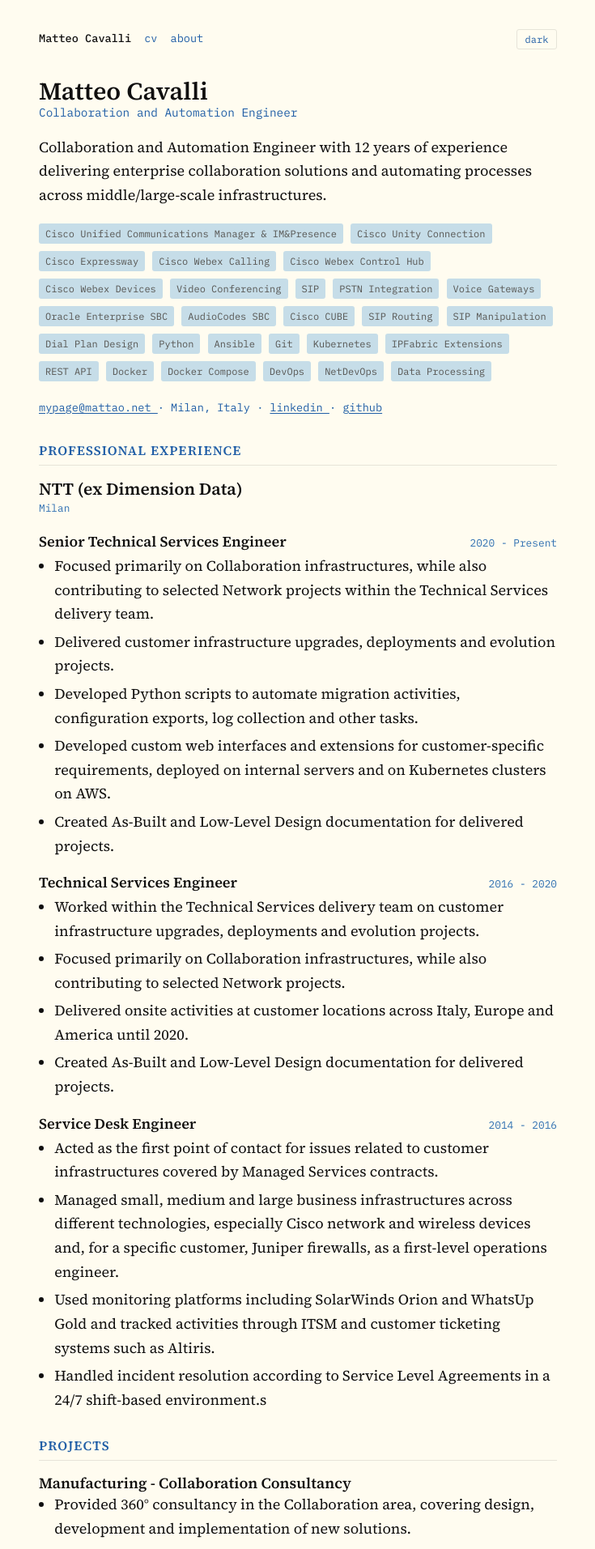
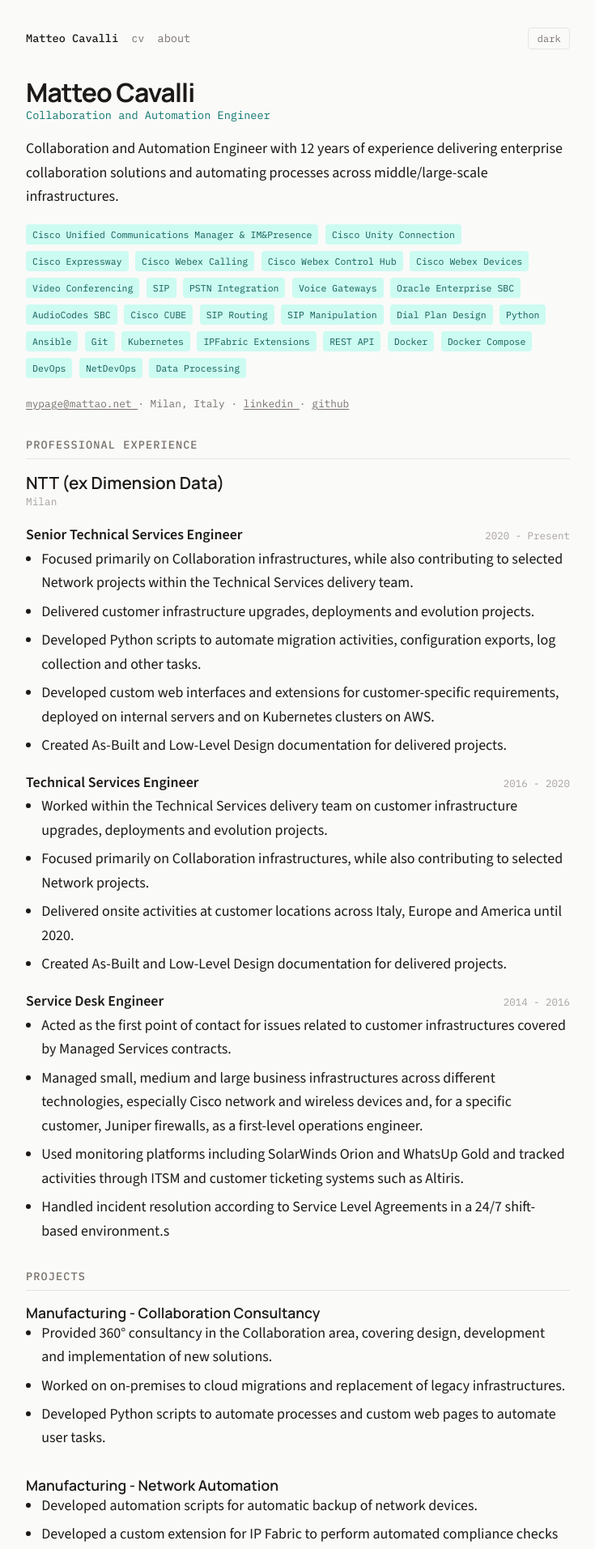
Before and after one commit to M4ttAo/curriculum-vitae, a Jekyll site: the page built from index.md, in a window 1280 px wide. Shown: the top 1913 px of the page at 81% size, without its empty margins (272-1007 px from the left). Built offline with Jekyll 4.4.1, drawn with Linux system fonts in a browser that asks for light colours.

Commit message:
editato i colori

```diff
--- a/_includes/head.html
+++ b/_includes/head.html
@@ -50,7 +50,7 @@
   >
 
   <link
-    href="https://fonts.googleapis.com/css2?family=IBM+Plex+Mono:wght@400;500&family=Source+Serif+4:opsz,wght@8..60,400;8..60,600&display=swap"
+    href="https://fonts.googleapis.com/css2?family=IBM+Plex+Mono:wght@400;500&family=Manrope:wght@500;600;700&family=Source+Sans+3:wght@400;500;600&display=swap"
     rel="stylesheet"
   >
 
--- a/_sass/_base.scss
+++ b/_sass/_base.scss
@@ -49,11 +49,17 @@
 
   text-underline-offset: 2px;
 
+  transition: color 0.15s ease;
+
 }
 
 
 a:hover {
+
+  color: var(--accent-hover);
+
   text-decoration-thickness: 2px;
+
 }
 
 
--- a/_sass/_components.scss
+++ b/_sass/_components.scss
@@ -17,7 +17,7 @@
     var(--font-mono);
 
   font-size:
-    0.75rem;
+    0.72rem;
 
   background:
     var(--tag-bg);
@@ -29,7 +29,7 @@
     var(--radius);
 
   padding:
-    0.15rem 0.5rem;
+    0.2rem 0.5rem;
 
   margin:
     0
@@ -62,7 +62,7 @@
     0.75rem;
 
   padding:
-    0.25rem 0.6rem;
+    0.3rem 0.65rem;
 
   cursor:
     pointer;
@@ -87,13 +87,13 @@
     var(--font-mono);
 
   font-size:
-    0.9rem;
+    0.85rem;
 
   color:
-    var(--text-muted);
+    var(--accent);
 
   margin-top:
-    -0.3rem;
+    -0.2rem;
 
 }
 
@@ -104,7 +104,7 @@
     var(--font-mono);
 
   font-size:
-    0.85rem;
+    0.8rem;
 
   color:
     var(--text-muted);
--- a/_sass/_typography.scss
+++ b/_sass/_typography.scss
@@ -1,7 +1,7 @@
 body {
 
   font-family:
-    var(--font-serif);
+    var(--font-body);
 
   font-size: 18px;
 
@@ -16,7 +16,7 @@
 h4 {
 
   font-family:
-    var(--font-serif);
+    var(--font-heading);
 
   font-weight: 600;
 
@@ -29,7 +29,11 @@
 
 h1 {
 
-  font-size: 1.9rem;
+  font-size: 2rem;
+
+  font-weight: 700;
+
+  letter-spacing: -0.03em;
 
   margin:
     0
@@ -41,11 +45,16 @@
 
 h2 {
 
-  font-size: 1rem;
+  font-family:
+    var(--font-mono);
+
+  font-size: 0.85rem;
+
+  font-weight: 500;
 
   text-transform: uppercase;
 
-  letter-spacing: 0.07em;
+  letter-spacing: 0.08em;
 
   color: var(--text-muted);
 
@@ -59,14 +68,16 @@
   margin:
     var(--space-3)
     0
-    var(--space-1);
+    var(--space-2);
 
 }
 
 
 h3 {
 
-  font-size: 1.15rem;
+  font-size: 1.1rem;
+
+  font-weight: 600;
 
   margin:
     var(--space-2)
@@ -101,7 +112,7 @@
 li {
 
   margin-bottom:
-    0.3rem;
+    0.35rem;
 
 }
 
@@ -114,7 +125,7 @@
     var(--font-mono);
 
   font-size:
-    0.8rem;
+    0.78rem;
 
   color:
     var(--text-faint);
--- a/_sass/_variables.scss
+++ b/_sass/_variables.scss
@@ -1,38 +1,20 @@
 :root {
 
-  --flexoki-black: #100f0f;
+  /* FONT */
 
-  --flexoki-950: #1c1b1a;
-  --flexoki-900: #282726;
-  --flexoki-850: #343331;
-  --flexoki-800: #403e3c;
+  --font-heading:
+    "Manrope",
+    -apple-system,
+    BlinkMacSystemFont,
+    "Segoe UI",
+    sans-serif;
 
-  --flexoki-700: #575653;
-  --flexoki-600: #6f6e69;
-  --flexoki-500: #878580;
-
-  --flexoki-300: #b7b5ac;
-  --flexoki-200: #cecdc3;
-  --flexoki-150: #dad8ce;
-  --flexoki-100: #e6e4d9;
-  --flexoki-50: #f2f0e5;
-
-  --flexoki-paper: #fffcf0;
-
-
-  --blue-100: #c6dde8;
-  --blue-300: #66a0c8;
-  --blue-400: #4385be;
-  --blue-500: #3171b2;
-  --blue-600: #205ea6;
-  --blue-900: #12253b;
-
-
-  --font-serif:
-    "Source Serif 4",
-    "Iowan Old Style",
-    Georgia,
-    serif;
+  --font-body:
+    "Source Sans 3",
+    -apple-system,
+    BlinkMacSystemFont,
+    "Segoe UI",
+    sans-serif;
 
   --font-mono:
     "IBM Plex Mono",
@@ -42,10 +24,14 @@
     monospace;
 
 
-  --radius: 3px;
+  /* LAYOUT */
 
-  --measure: 42rem;
+  --radius: 4px;
 
+  --measure: 44rem;
+
+
+  /* SPACING */
 
   --space-1: 0.5rem;
 
@@ -55,31 +41,28 @@
 
   --space-4: 4rem;
 
-}
 
+  /* LIGHT */
 
-/* LIGHT */
+  --bg: #fafaf9;
 
-:root,
-[data-theme="light"] {
+  --bg-soft: #f5f5f4;
 
-  --bg: var(--flexoki-paper);
+  --border: #e7e5e4;
 
-  --bg-soft: var(--flexoki-50);
+  --text: #1c1917;
 
-  --border: var(--flexoki-100);
+  --text-muted: #78716c;
 
-  --text: var(--flexoki-black);
+  --text-faint: #a8a29e;
 
-  --text-muted: var(--blue-600);
+  --accent: #0f766e;
 
-  --text-faint: var(--blue-500);
+  --accent-hover: #115e59;
 
-  --tag-bg: var(--blue-100);
+  --tag-bg: #ccfbf1;
 
-  --tag-text: var(--flexoki-700);
-
-  --accent: var(--blue-600);
+  --tag-text: #115e59;
 
 }
 
@@ -88,22 +71,24 @@
 
 [data-theme="dark"] {
 
-  --bg: var(--flexoki-black);
+  --bg: #0c0a09;
 
-  --bg-soft: var(--flexoki-950);
+  --bg-soft: #1c1917;
 
-  --border: var(--flexoki-900);
+  --border: #292524;
 
-  --text: var(--flexoki-100);
+  --text: #e7e5e4;
 
-  --text-muted: var(--blue-300);
+  --text-muted: #a8a29e;
 
-  --text-faint: var(--blue-500);
+  --text-faint: #78716c;
 
-  --tag-bg: var(--blue-900);
+  --accent: #2dd4bf;
 
-  --tag-text: var(--flexoki-200);
+  --accent-hover: #5eead4;
 
-  --accent: var(--blue-400);
+  --tag-bg: #134e4a;
+
+  --tag-text: #99f6e4;
 
 }
```
